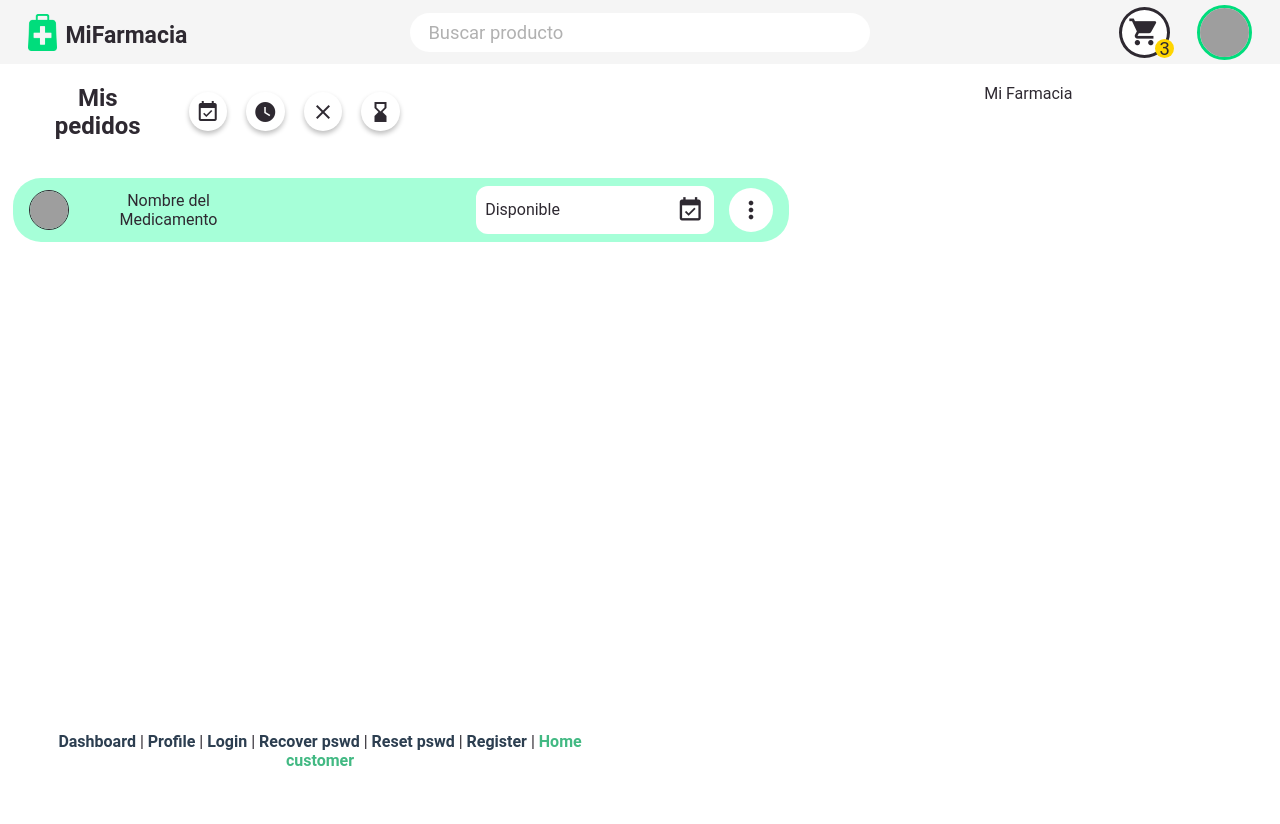
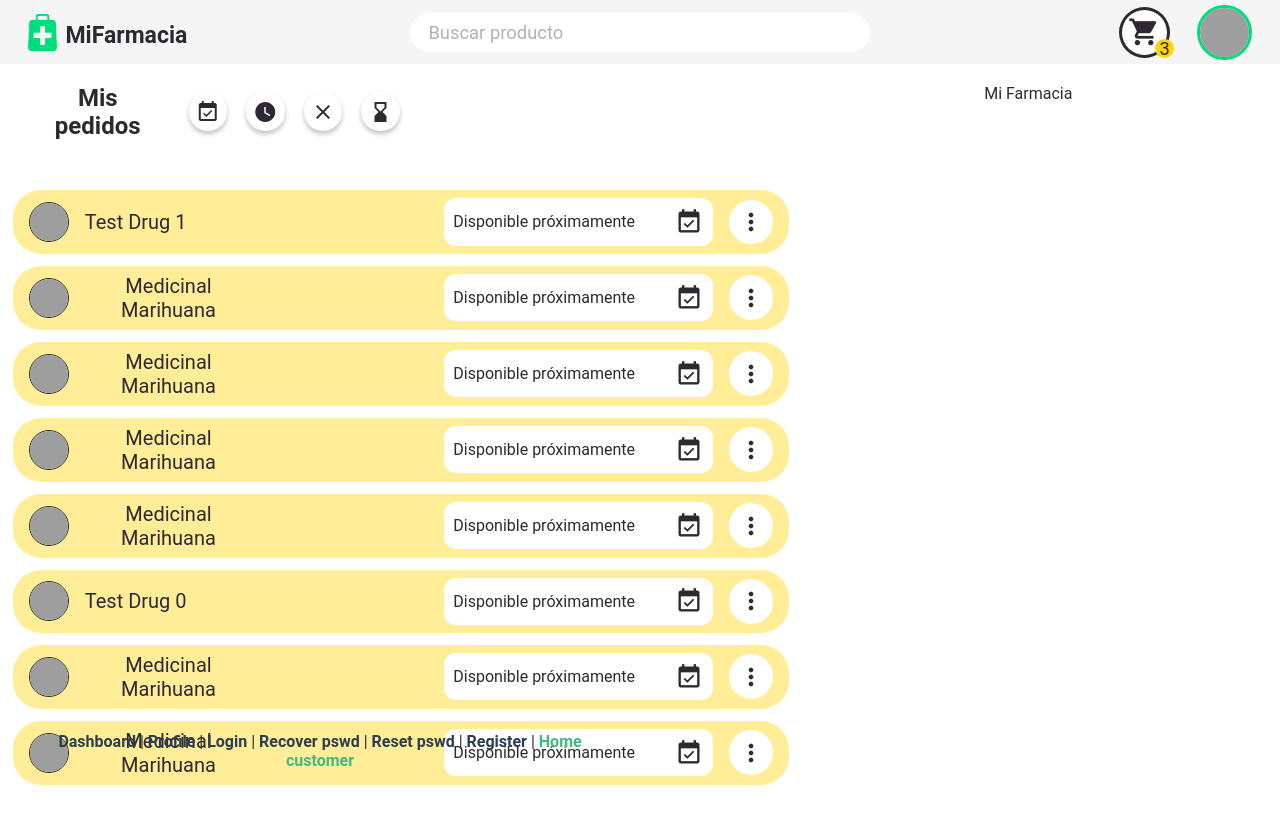
Before and after one commit to bereydev/mifarma-api, a Vue app in the folder frontend/: page /customer/home in a window 1280 px wide. Shown: the top 824 px of the page. Before the commit the page ends 800 px from the top, so only its background shows below. Built offline with nearby package versions, Linux system fonts and the light colour scheme; grey boxes are pictures that could not be loaded.

Commit message:
Added JSON to Customer Home

```diff
--- a/frontend/src/components/Order.vue
+++ b/frontend/src/components/Order.vue
@@ -2,15 +2,15 @@
 	<div class="order" :style="{ 'background-color': backgroundColor }">
 		<div class="row-left">
 			<img
-				class="drug-pic"
+				class="order-pic"
 				src="https://images.pexels.com/photos/159211/headache-pain-pills-medication-159211.jpeg?cs=srgb&dl=pexels-pixabay-159211.jpg&fm=jpg"
 				alt="Foto de perfil"
 			/>
-			<span>Nombre del Medicamento</span>
+			<div class="order-name">{{this.order.product.name}}</div>
 		</div>
 		<div class="row-right">
 			<div class="order-time">
-				<span>Disponible</span>
+				<span>{{deliveryStatus}}</span>
 				<i class="material-icons time-icon">event_available</i>
 			</div>
 			<button class="material-icons dots">more_vert</button>
@@ -22,20 +22,35 @@
 	export default {
 		name: "Order",
 		props: {
-			status: Number,
+			order : {
+                name:'',
+                status:'',
+                delivery_date:'',
+                order_date:'',
+            },
 		},
 		computed: {
 			backgroundColor() {
-				if (this.status === 0) return "#A6FFD8";
-				if (this.status === 1) return "#FFEE97";
-				if (this.status === 2) return "#FFA192";
+				if (this.order.status === 2) return "#A6FFD8";
+				if (this.order.status === 1) return "#FFEE97";
+				if (this.order.status === 3) return "#FFA192";
 				else return "#ADADAD";
+			},
+            deliveryStatus() {
+				if (this.order.status === 2) return "Disponible";
+				if (this.order.status === 1 && this.order.delivery_date ==null) return "Disponible próximamente";
+                if (this.order.status === 1 && this.order.delivery_date !=null) return "Disponible el " + this.order.delivery_date;
+				if (this.order.status === 3) return "Indisponible por el momento";
+				else return "Comprado el "+ this.order.order_date;
 			},
 		},
 	};
 </script>
 
 <style scoped>
+    .order-name{
+        font-size: 1.25em;
+    }
 	.order {
 		display: flex;
 		align-items: center;
@@ -43,7 +58,7 @@
 		padding: 0.5em 1em 0.5em 1em;
 		border-radius: 28px;
 	}
-	.drug-pic {
+	.order-pic {
 		border-radius: 50%;
 		width: 2.5em;
 		height: 2.5em;
@@ -71,10 +86,10 @@
 		display: flex;
 		align-items: center;
 		justify-content: space-between;
-		width: 80%;
         padding: .6em;
         border-radius: 12px;
         background-color: white;
+        gap: 2.5em;
 	}
 	.row-left {
 		display: flex;
@@ -87,7 +102,8 @@
 		display: flex;
 		gap: 0.15em;
 		align-items: center;
-        width: 40%;
-        justify-content: space-between;
+        width: 60%;
+        gap: 1em;
+        justify-content: flex-end;
 	}
 </style>
--- a/frontend/src/views/customer/Home.vue
+++ b/frontend/src/views/customer/Home.vue
@@ -5,7 +5,9 @@
 		<div class="panels">
 			<div class="dashboard">
 				<HomeSelector />
-				<Order :status="0" />
+				<div class="orders" v-for="order in orders" :key="order.id">
+					<Order :order="order"/>
+				</div>
 			</div>
 			<div class="pharma-info">
 				<span>Mi Farmacia</span>
@@ -21,22 +23,186 @@
 
 	export default {
 		name: "Register",
+		data() {
+			return {
+				orders:[],
+			};
+		},
 		components: {
 			NavBarIn,
 			HomeSelector,
 			Order,
+		},
+		created() {
+			this.orders = [ { pharmacy_id: '90550ff5-15d7-4bce-838f-03a437ba2bd8',
+    user_id: '8de69c90-df9a-4c70-8525-bd4192077e06',
+    product_id: '04486d18-8b60-4e37-85ad-b1d8ea49b233',
+    amount: 1,
+    status: 1,
+    delivery_date: null,
+    order_date: '2021-08-26T20:05:41.722854',
+    id: '5efd98f5-c171-4a17-9698-972ea5628e22',
+    product:
+     { ean_code: '001',
+       classification_number: '000',
+       name: 'Test Drug 1',
+       description:
+        'Description of the test drug. This drug is here for our dev to test out the app.',
+       price: 10,
+       pharma_indications: 'Please do not take this drug, might have bugs.',
+       type_of_material: 0,
+       magnitude: 10,
+       laboratory: 'Testing Labs',
+       id: '04486d18-8b60-4e37-85ad-b1d8ea49b233',
+       type: 'drugs' } },
+  { pharmacy_id: '90550ff5-15d7-4bce-838f-03a437ba2bd8',
+    user_id: '8de69c90-df9a-4c70-8525-bd4192077e06',
+    product_id: '8c40a6b2-8fdd-4d9c-af7d-db6686433607',
+    amount: 5,
+    status: 1,
+    delivery_date: null,
+    order_date: '2021-08-26T20:05:41.707249',
+    id: 'f21cebcb-8033-4f44-82e6-dc736165266f',
+    product:
+     { ean_code: '420',
+       classification_number: '420',
+       name: 'Medicinal Marihuana',
+       description: 'DESCRIPTION',
+       price: 0,
+       pharma_indications: 'INDICATIONS',
+       type_of_material: 0,
+       magnitude: 0,
+       laboratory: 'LABORATORY',
+       id: '8c40a6b2-8fdd-4d9c-af7d-db6686433607',
+       type: 'drugs' } },
+  { pharmacy_id: '90550ff5-15d7-4bce-838f-03a437ba2bd8',
+    user_id: '8de69c90-df9a-4c70-8525-bd4192077e06',
+    product_id: '8c40a6b2-8fdd-4d9c-af7d-db6686433607',
+    amount: 1,
+    status: 1,
+    delivery_date: null,
+    order_date: '2021-08-26T20:05:41.648224',
+    id: '7a47e454-3323-4d7c-8194-719b77cad1e9',
+    product:
+     { ean_code: '420',
+       classification_number: '420',
+       name: 'Medicinal Marihuana',
+       description: 'DESCRIPTION',
+       price: 0,
+       pharma_indications: 'INDICATIONS',
+       type_of_material: 0,
+       magnitude: 0,
+       laboratory: 'LABORATORY',
+       id: '8c40a6b2-8fdd-4d9c-af7d-db6686433607',
+       type: 'drugs' } },
+  { pharmacy_id: '90550ff5-15d7-4bce-838f-03a437ba2bd8',
+    user_id: '8de69c90-df9a-4c70-8525-bd4192077e06',
+    product_id: '8c40a6b2-8fdd-4d9c-af7d-db6686433607',
+    amount: 2,
+    status: 1,
+    delivery_date: null,
+    order_date: '2021-08-26T20:05:41.648224',
+    id: '1140fb64-966f-479b-bbe6-af30148b7315',
+    product:
+     { ean_code: '420',
+       classification_number: '420',
+       name: 'Medicinal Marihuana',
+       description: 'DESCRIPTION',
+       price: 0,
+       pharma_indications: 'INDICATIONS',
+       type_of_material: 0,
+       magnitude: 0,
+       laboratory: 'LABORATORY',
+       id: '8c40a6b2-8fdd-4d9c-af7d-db6686433607',
+       type: 'drugs' } },
+  { pharmacy_id: '90550ff5-15d7-4bce-838f-03a437ba2bd8',
+    user_id: '8de69c90-df9a-4c70-8525-bd4192077e06',
+    product_id: '8c40a6b2-8fdd-4d9c-af7d-db6686433607',
+    amount: 1,
+    status: 1,
+    delivery_date: null,
+    order_date: '2021-08-03T11:16:25.350444',
+    id: 'f2b3e6a9-60f9-400b-ba79-c51aeb80c11c',
+    product:
+     { ean_code: '420',
+       classification_number: '420',
+       name: 'Medicinal Marihuana',
+       description: 'DESCRIPTION',
+       price: 0,
+       pharma_indications: 'INDICATIONS',
+       type_of_material: 0,
+       magnitude: 0,
+       laboratory: 'LABORATORY',
+       id: '8c40a6b2-8fdd-4d9c-af7d-db6686433607',
+       type: 'drugs' } },
+  { pharmacy_id: '90550ff5-15d7-4bce-838f-03a437ba2bd8',
+    user_id: '8de69c90-df9a-4c70-8525-bd4192077e06',
+    product_id: '3a0870e1-44da-477e-a159-a10b7ea47715',
+    amount: 1,
+    status: 1,
+    delivery_date: null,
+    order_date: '2021-08-26T20:05:41.648224',
+    id: '36792e15-a338-440a-a748-19fbcbd78938',
+    product:
+     { ean_code: '000',
+       classification_number: '000',
+       name: 'Test Drug 0',
+       description:
+        'Description of the test drug. This drug is here for our dev to test out the app.',
+       price: 10,
+       pharma_indications: 'Please do not take this drug, might have bugs.',
+       type_of_material: 0,
+       magnitude: 10,
+       laboratory: 'Testing Labs',
+       id: '3a0870e1-44da-477e-a159-a10b7ea47715',
+       type: 'drugs' } },
+  { pharmacy_id: '90550ff5-15d7-4bce-838f-03a437ba2bd8',
+    user_id: '8de69c90-df9a-4c70-8525-bd4192077e06',
+    product_id: '8c40a6b2-8fdd-4d9c-af7d-db6686433607',
+    amount: 1,
+    status: 1,
+    delivery_date: null,
+    order_date: '2021-08-26T20:05:41.707249',
+    id: 'd4da54ee-e834-4aca-affb-cb7906cf68fb',
+    product:
+     { ean_code: '420',
+       classification_number: '420',
+       name: 'Medicinal Marihuana',
+       description: 'DESCRIPTION',
+       price: 0,
+       pharma_indications: 'INDICATIONS',
+       type_of_material: 0,
+       magnitude: 0,
+       laboratory: 'LABORATORY',
+       id: '8c40a6b2-8fdd-4d9c-af7d-db6686433607',
+       type: 'drugs' } },
+  { pharmacy_id: '90550ff5-15d7-4bce-838f-03a437ba2bd8',
+    user_id: '8de69c90-df9a-4c70-8525-bd4192077e06',
+    product_id: '8c40a6b2-8fdd-4d9c-af7d-db6686433607',
+    amount: 1,
+    status: 1,
+    delivery_date: null,
+    order_date: '2021-08-26T20:05:41.648224',
+    id: '2273ea67-1e07-4b05-ab09-de05269cba0a',
+    product:
+     { ean_code: '420',
+       classification_number: '420',
+       name: 'Medicinal Marihuana',
+       description: 'DESCRIPTION',
+       price: 0,
+       pharma_indications: 'INDICATIONS',
+       type_of_material: 0,
+       magnitude: 0,
+       laboratory: 'LABORATORY',
+       id: '8c40a6b2-8fdd-4d9c-af7d-db6686433607',
+       type: 'drugs' } } ]
 		},
 	};
 </script>
 
 
 <style scoped>
-	body {
-		margin: 0;
-		font-family: Roboto;
-		font-size: 1em;
-		color: #2e2931;
-	}
+
 
 	.small-text {
 		padding: 0.75em 0em 1.5em 0em;
@@ -55,6 +221,7 @@
 		display: flex;
 		flex-direction: column;
 		width: 65%;
+		gap: .75em;
 	}
 
 	.pharma-info {
```
